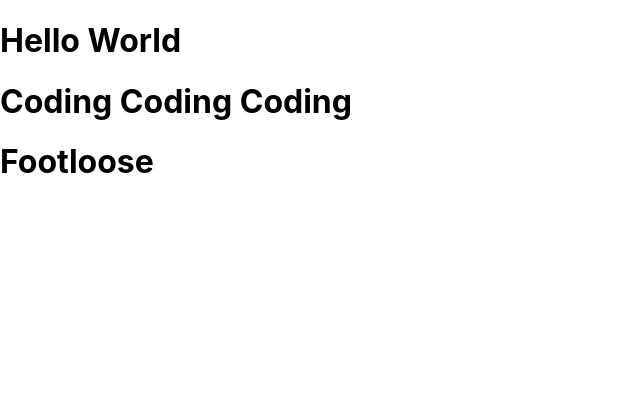
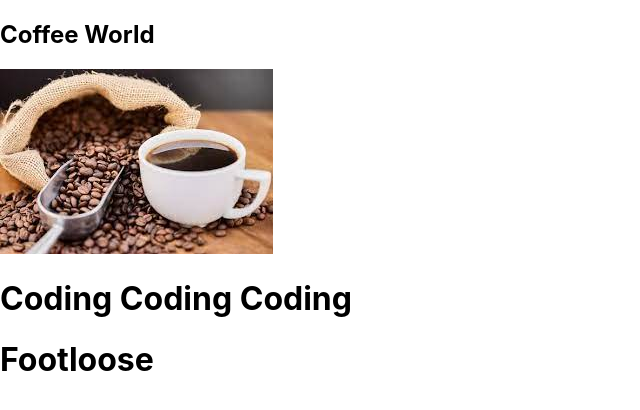
Before and after one commit to mickealajp/coffee-world, a React (Create React App) app: page / in a window 1280 px wide. Shown: the top 410 px of the page, without its empty margins (0-640 px from the left). Built offline with nearby package versions, Linux system fonts and the light colour scheme.

Commit message:
imports logo to assets, import logo to header file

```diff
--- a/package.json
+++ b/package.json
@@ -12,7 +12,8 @@
     "react-router-dom": "^6.14.2",
     "react-scripts": "5.0.1",
     "sass": "^1.63.6",
-    "web-vitals": "^2.1.4"
+    "web-vitals": "^2.1.4",
+    "@babel/plugin-proposal-private-property-in-object":"7.21.11"
   },
   "scripts": {
     "start": "react-scripts start",
--- a/src/components/Header/Header.js
+++ b/src/components/Header/Header.js
@@ -1,8 +1,12 @@
 import "./Header.scss";
+import logo from "../../assets/coffee-logo.jpeg";
 
 function Header () {
     return (
-        <h1>Hello World</h1>
+      <section>
+        <h1>Coffee World</h1>
+        <img src={logo} alt="coffee"></img>
+      </section>
     );
 }
 
```
Also changed, not shown: src/assets/coffee-logo.jpeg (added).
